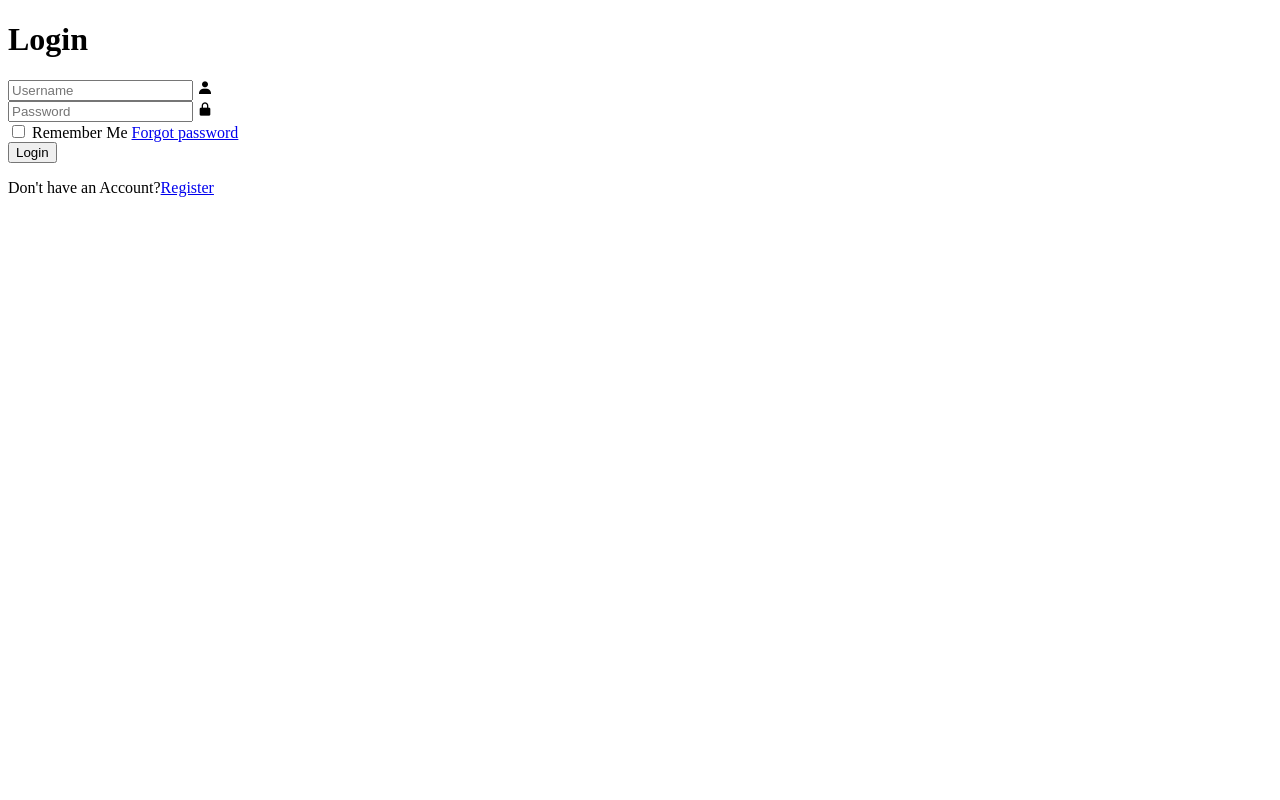
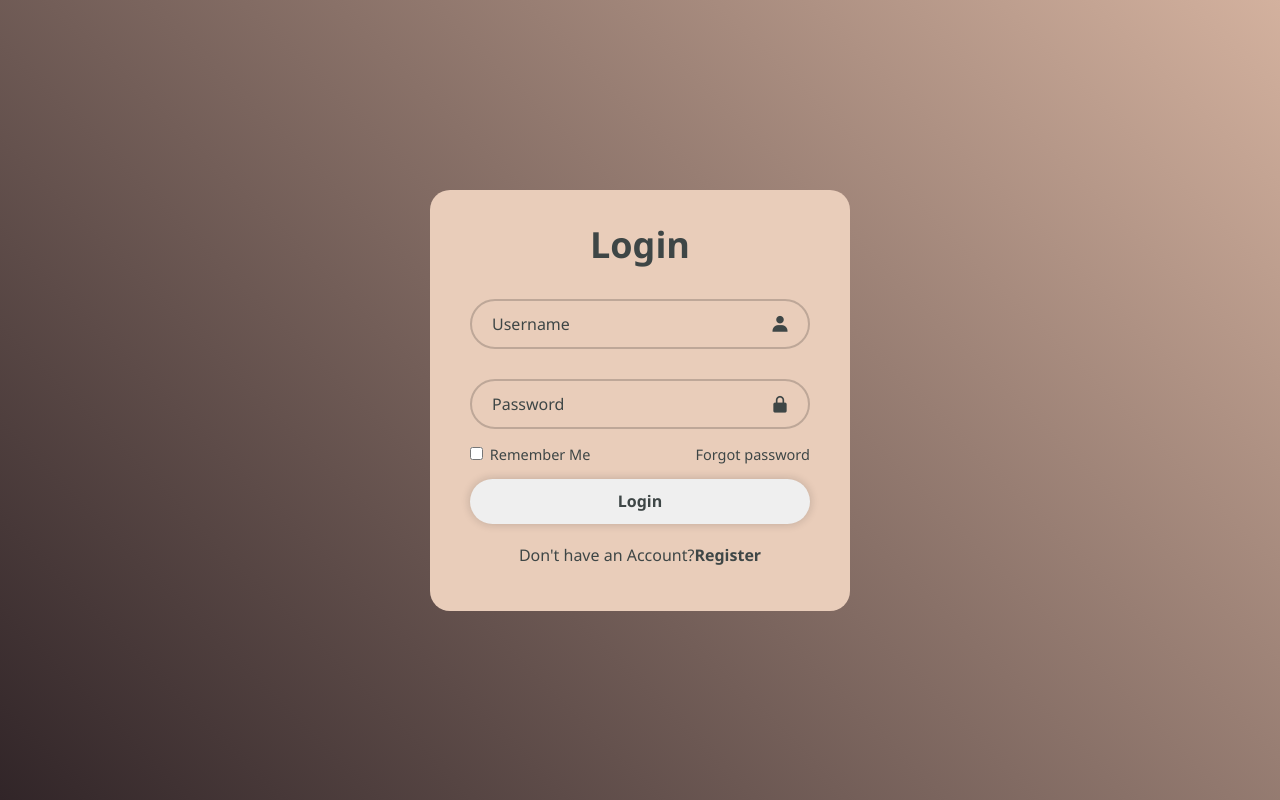
Before and after one commit to Killa215/front-, a plain HTML site: page index.html in a window 1280 px wide. Drawn offline with nearby package versions, Linux system fonts and the light colour scheme.

Commit message:
Написание стилей для страницы

```diff
--- a/css/main.css
+++ b/css/main.css
@@ -1,2 +1,109 @@
 * {
+	margin: 0;
+	padding: 0;
+	box-sizing: border-box;
+	font-family: 'Segoe UI', Tahoma, Geneva, Verdana, sans-serif;
 }
+
+body {
+	display: flex;
+	justify-content: center;
+	align-items: center;
+	min-height: 100vh;
+	background: linear-gradient(45deg, #312528, #d3b19e);
+}
+
+.wrapper {
+	width: 420px;
+	background: rgb(233, 205, 186);
+	color: rgb(62, 70, 70);
+	border-radius: 20px;
+	padding: 30px 40px;
+}
+
+.wrapper h1 {
+	font-size: 36px;
+	text-align: center;
+}
+
+.wrapper .input-box {
+	position: relative;
+	width: 100%;
+	height: 50px;
+	margin: 30px 0;
+}
+
+.input-box input {
+	width: 100%;
+	height: 100%;
+	background: transparent;
+	border: none;
+	outline: none;
+	border: 2px solid rgba(19, 18, 18, 0.2);
+	border-radius: 40px;
+	font-size: 16px;
+	color: rgb(62, 70, 70);
+	padding: 20px 45px 20px 20px;
+}
+
+.input-box input::placeholder {
+	color: rgb(62, 70, 70);
+}
+
+.input-box i {
+	position: absolute;
+	right: 20px;
+	top: 50%;
+	transform: translateY(-50%);
+	font-size: 20px;
+}
+
+.wrapper .remember-forgot {
+	display: flex;
+	justify-content: space-between;
+	font-size: 14.5px;
+	margin: -15px 0 15px;
+}
+
+.remember-forgot label input {
+	accent-color: rgb(62, 70, 70);
+	margin-right: 3px;
+}
+
+.remember-forgot a {
+	color: rgb(62, 70, 70);
+	text-decoration: none;
+}
+
+.remember-forgot a:hover {
+	text-decoration: underline;
+}
+
+.wrapper .btn {
+	width: 100%;
+	height: 45px;
+	border: none;
+	outline: none;
+	border-radius: 40px;
+	box-shadow: 0 0 10px rgba(19, 18, 18, 0.2);
+	cursor: pointer;
+	font-size: 16px;
+	color: rgb(62, 70, 70);
+	font-weight: 600;
+}
+
+.wrapper .register-link {
+	font-weight: 14.5px;
+	text-align: center;
+	margin: 20px 0 15px;
+}
+
+.register-link p a {
+	color: rgb(62, 70, 70);
+	text-decoration: none;
+	font-weight: 600;
+}
+
+.register-link p a:hover {
+	text-decoration: underline;
+}
```
